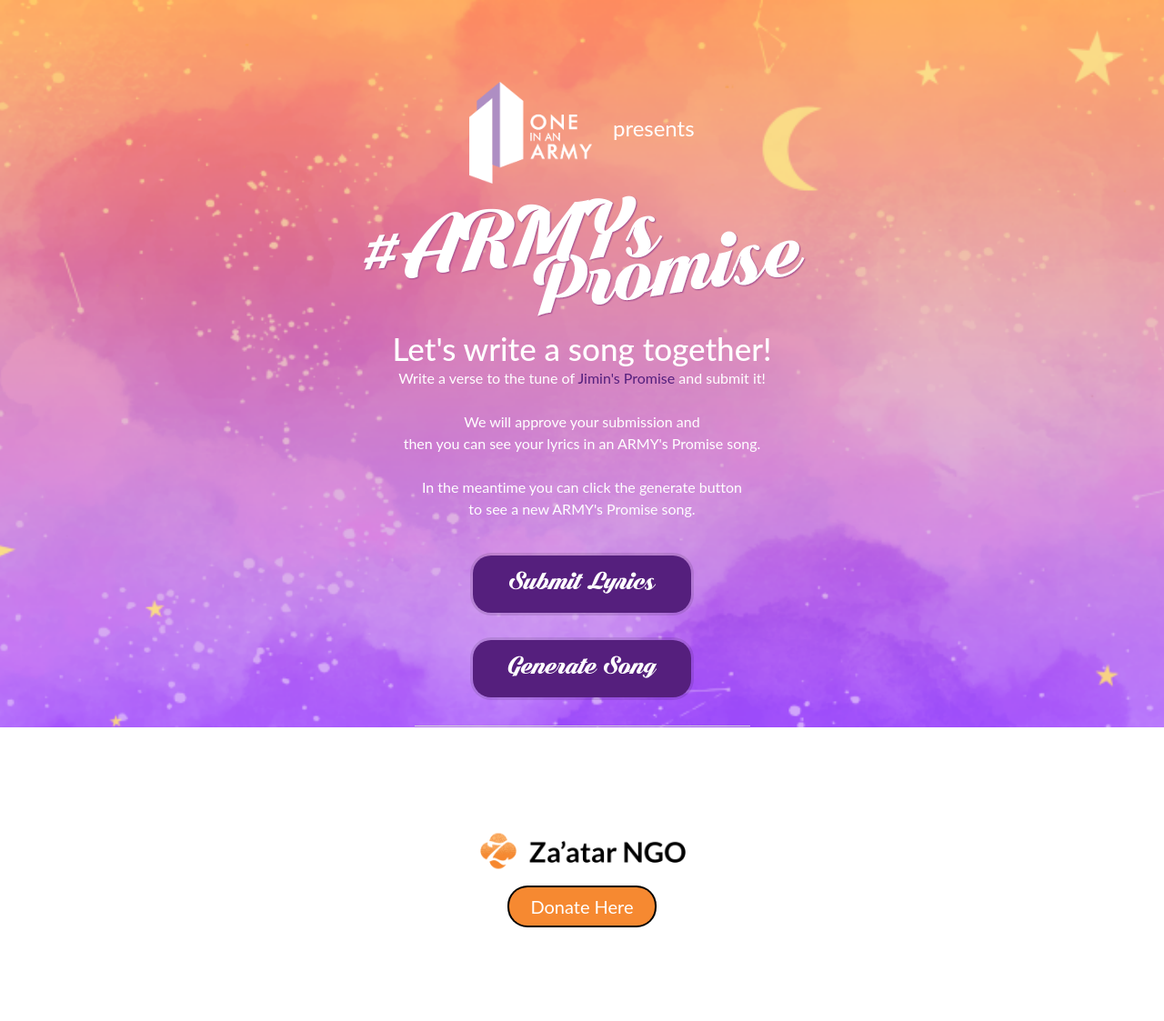
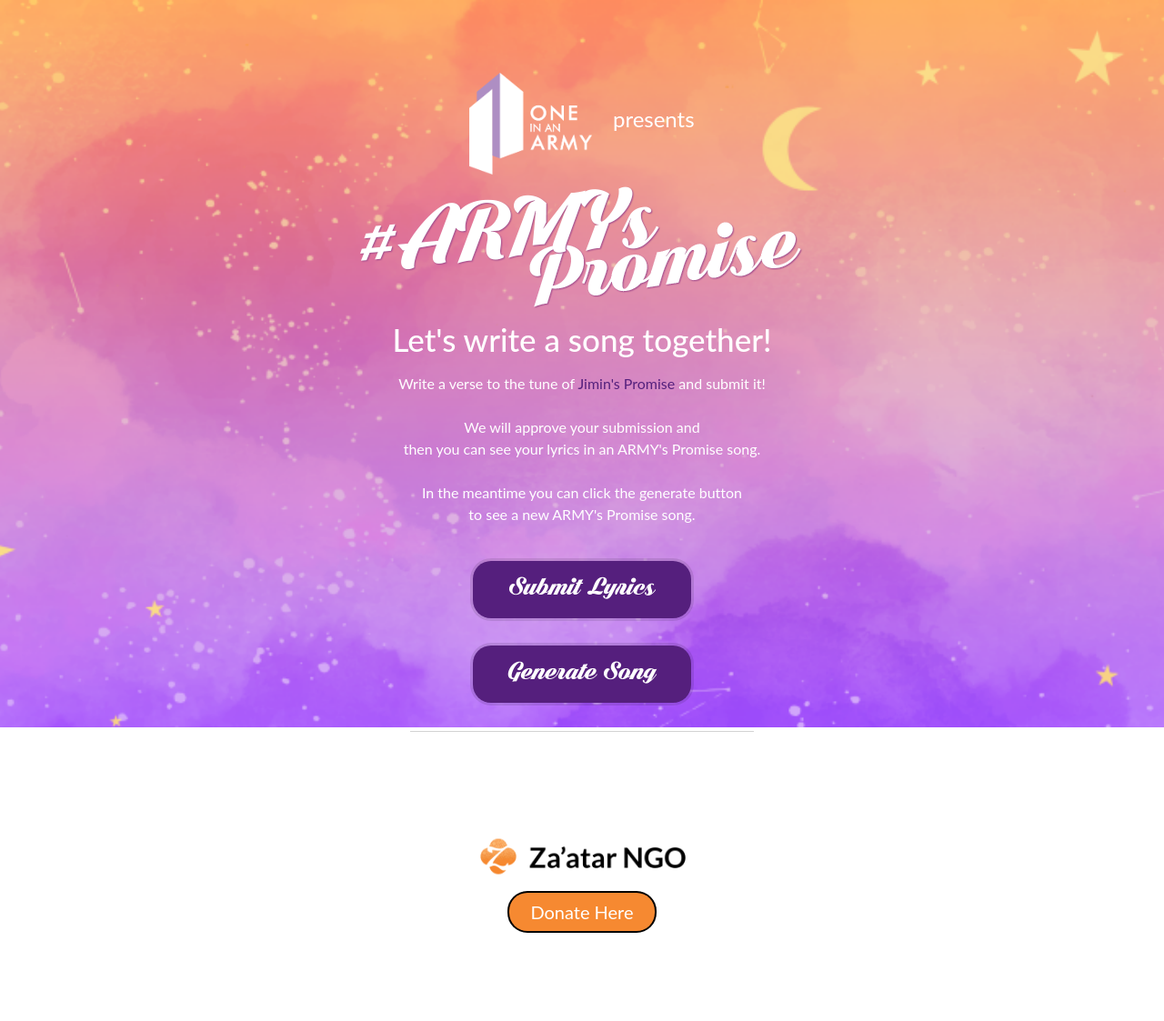
Before and after one commit to jasonfong/lyrics_generator, a Flask app: page /web/landing in a window 1280 px wide. Shown: the whole page at 91% size. After the commit the page ends 1026 px from the top, so only its background shows below. Run offline with Flask 2, Linux system fonts and the light colour scheme; some libraries are stand-ins or nearby versions.

Commit message:
Make soundcloud word cut off. Update margin for other pages

```diff
--- a/web/templates/landing.html
+++ b/web/templates/landing.html
@@ -1,22 +1,26 @@
 <!DOCTYPE html>
 <html>
 <link rel="stylesheet" href="https://stackpath.bootstrapcdn.com/bootstrap/4.3.1/css/bootstrap.min.css">
-
 <link rel="stylesheet" href="{{ url_for('static', filename='css/style.css') }}">
 
 <head>
   <meta charset="UTF-8">
+  <meta name="viewport" content="width=device-width, initial-scale=1, minimum-scale=1" />
   <title>ARMY's Promise</title>
 </head>
 
-<body class="center">
-<a href="https://www.oneinanarmy.org/" target="_blank"><img src="../static/images/oiaa-logo_purwht.png" style="width:135px;height:auto;border:0;"" title="One in an Army" alt="OIAA"></a>
+<body>
+  <div class="container-fluid">
+    <div class="row d-flex flex-column align-items-center" style="margin-top: 5em;">
+      <div class="col-12 col-sm-7 col-md-6 col-lg-5 text-center">
+
+        <a href="https://www.oneinanarmy.org/" target="_blank"><img src="../static/images/oiaa-logo_purwht.png" class="img-fluid" style="width: 135px;" title="One in an Army" alt="OIAA"></a>
         <font size="5">&nbsp;&nbsp; presents</font>
 
         <br>
-<img src="../static/images/armypromise_logo.png" style="height:80px;height:auto;border:0;" title="Army Promise" alt="OIAA">
+        <img src="../static/images/armypromise_logo.png" class="img-fluid" title="Army Promise" alt="OIAA">
 
-<h2>Let's write a song together!</h2>
+        <h2 style="margin-bottom: 1rem;">Let's write a song together!</h2>
         Write a verse to the tune of <a href="https://soundcloud.com/bangtan/firstjiminpresent">Jimin's Promise</a> and submit it! <br><br>
         We will approve your submission and <br>
         then you can see your lyrics in an ARMY's Promise song. <br><br>
@@ -33,9 +37,12 @@
         for a safe space for young refugees to rest, <br>
         learn, feel empowered and grow! <b>#HomeWithJimin</b> <br> <br>
 
-<a href="https://zaatarngo.org/" target="_blank"><img src="../static/images/zaatar_logo.png" style="width:250px;height:auto;border:0;"" title="Za'atar NGO" alt="ZNGO"></a><br>
+        <a href="https://zaatarngo.org/" target="_blank"><img src="../static/images/zaatar_logo.png" style="width:250px;height:auto;border:0;" title="Za'atar NGO" alt="ZNGO"></a><br>
         <button type="button" class="donatebutton">Donate Here</button>
 
+      </div>
+    </div>
+  </div>
 </body>
 
 </html>
```
Also changed, not shown: web/templates/confirmation.html (+8 -4 lines), web/templates/generate.html (+11 -3 lines), web/templates/submit_line.html (+6 -3 lines). Lines whose indentation alone changed are shown as unchanged.
